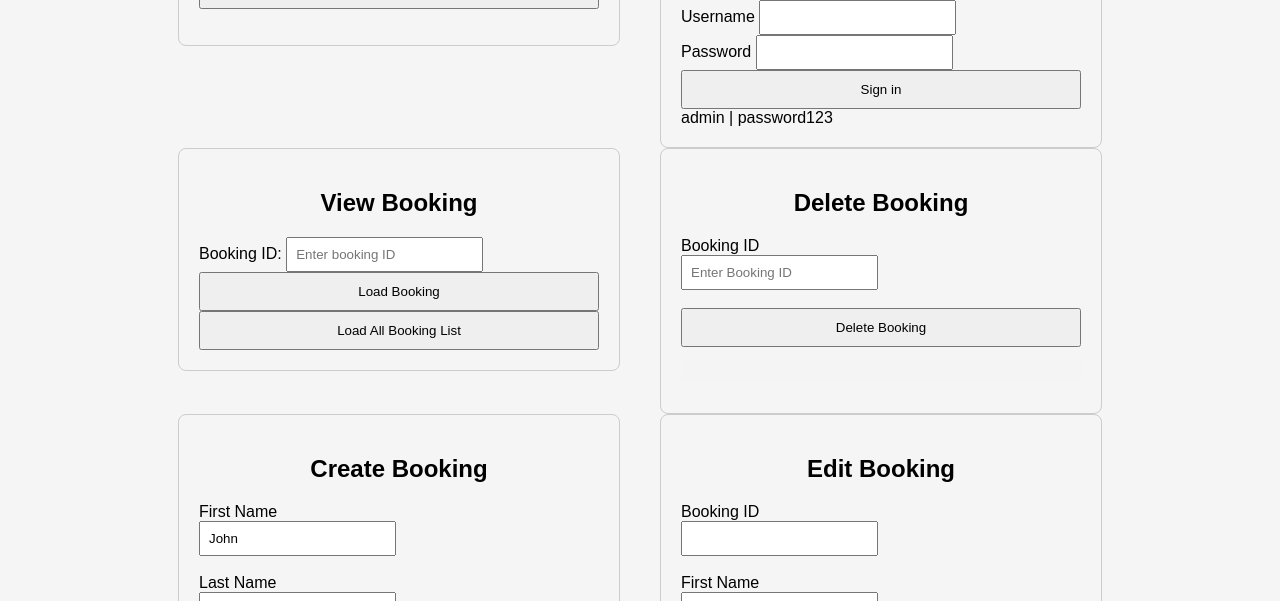
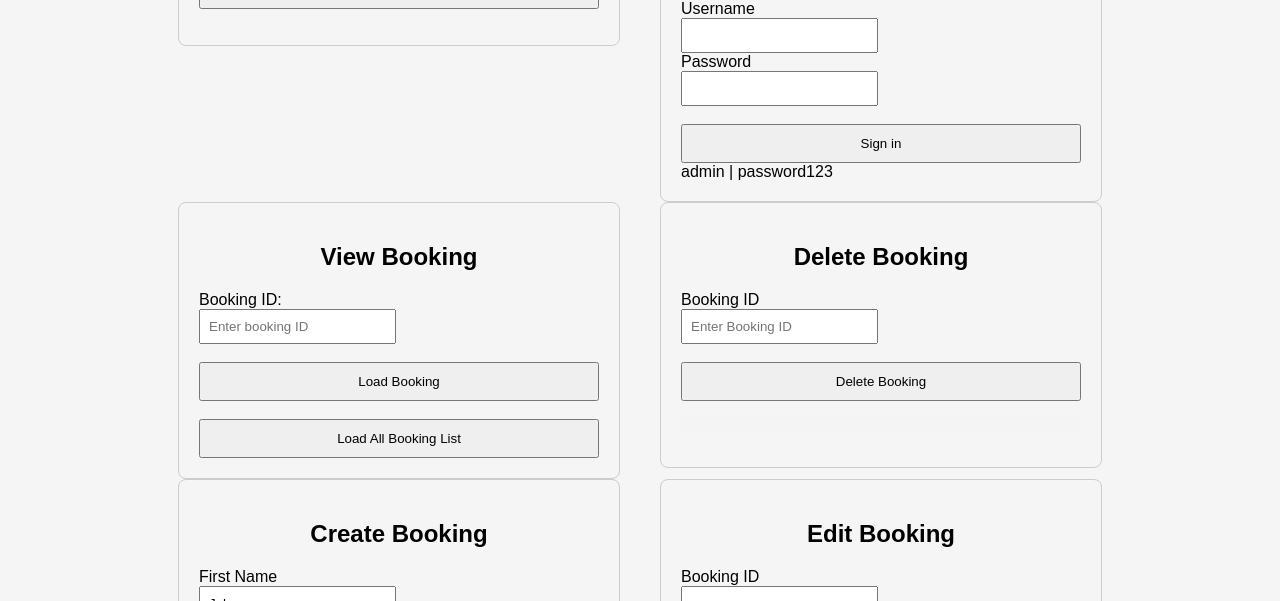
Before and after one commit to Area-Turtle/restfullbooker-API-testing, a website with bundled scripts: page index.html in a window 1280 px wide. Shown: the part 199-800 px from the top of the page. Built offline with nearby package versions, Linux system fonts and the light colour scheme.

Commit message:
update test

```diff
--- a/index.html
+++ b/index.html
@@ -26,12 +26,12 @@
             <form id="login-form">
                 <h1>Sign in</h1>
 
-                <label for="username">Username</label>
+                <label for="username">Username</label><br>
                 <input type="text" id="username" name="username" autocomplete="username" required>
                 <br>
-                <label for="password">Password</label>
+                <label for="password">Password</label><br>
                 <input type="password" id="password" name="password" autocomplete="current-password" required>
-
+                <br><br>
                 <button type="submit" id="submit-btn">Sign in</button>
                 <label> admin | password123 </label>
                 <div id="message" class="message"></div>
@@ -48,11 +48,10 @@
     <!-- View Booking -->
     <div class="booking-form">
         <h2>View Booking</h2>
-        <label for="bookingId">Booking ID:</label>
+        <label for="bookingId">Booking ID:</label><br>
         <input type="number" id="bookingId" placeholder="Enter booking ID">
-
-
-        <button id="loadBookings">Load Booking</button>
+        <br><br>
+        <button id="loadBookings">Load Booking</button><br><br>
         <div id="bookingResult"></div>
 
         <button id="allBookings">
```
